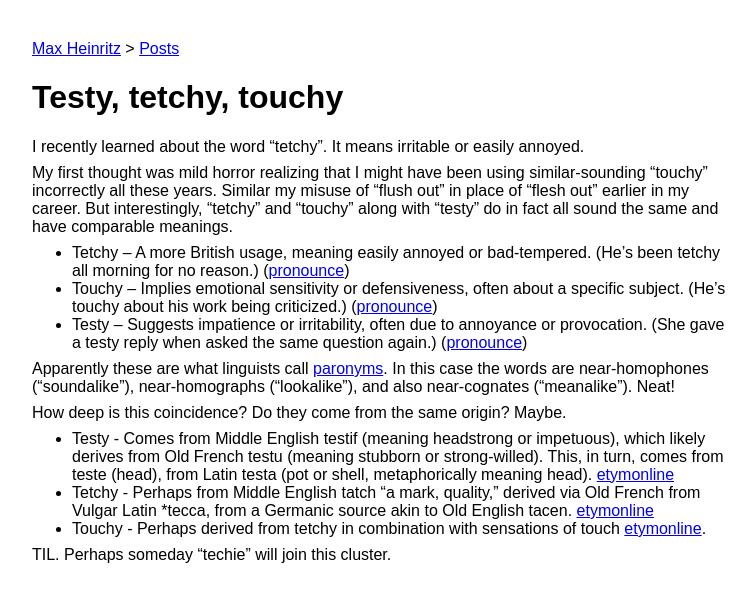
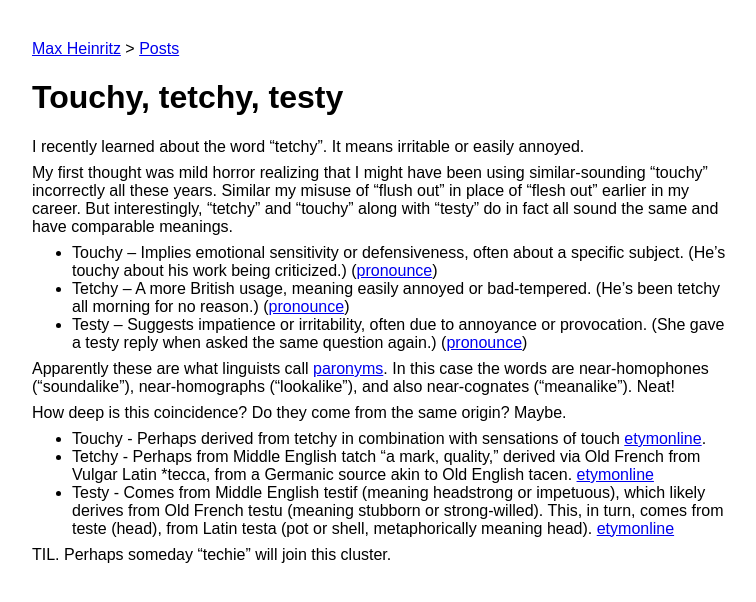
Before and after one commit to maxh/maxheinritz.com, a Jekyll site: the page built from _posts/2025-02-03-touchy-tetchy-testy.md, in a window 1280 px wide. Shown: the top 602 px of the page, without its empty margins (108-864 px from the left). Built offline with Jekyll 4.4.1, drawn with Linux system fonts in a browser that asks for light colours.

Commit message:
more notes

```diff
--- a/_posts/2025-02-03-testy-tetchy-touchy.md
+++ b/_posts/2025-02-03-touchy-tetchy-testy.md
@@ -1,5 +1,5 @@
 ---
-title: Testy, tetchy, touchy
+title: Touchy, tetchy, testy
 layout: post
 tags: []
 ---
@@ -8,16 +8,16 @@ I recently learned about the word "tetchy". It means irritable or easily annoyed
 
 My first thought was mild horror realizing that I might have been using similar-sounding "touchy" incorrectly all these years. Similar my misuse of "flush out" in place of "flesh out" earlier in my career. But interestingly, "tetchy" and "touchy" along with "testy" do in fact all sound the same and have comparable meanings.
 
+- Touchy – Implies emotional sensitivity or defensiveness, often about a specific subject. (He's touchy about his work being criticized.) ([pronounce](https://www.google.com/search?q=touchy))
 - Tetchy – A more British usage, meaning easily annoyed or bad-tempered. (He's been tetchy all morning for no reason.) ([pronounce](https://www.google.com/search?q=tetchy))
-- Touchy – Implies emotional sensitivity or defensiveness, often about a specific subject. (He's touchy about his work being criticized.) ([pronounce](https://www.google.com/search?q=touchy))
 - Testy – Suggests impatience or irritability, often due to annoyance or provocation. (She gave a testy reply when asked the same question again.) ([pronounce](https://www.google.com/search?q=testy))
 
 Apparently these are what linguists call [paronyms](https://en.wikipedia.org/wiki/Paronym). In this case the words are near-homophones ("soundalike"), near-homographs ("lookalike"), and also near-cognates ("meanalike"). Neat!
 
 How deep is this coincidence? Do they come from the same origin? Maybe.
 
+- Touchy - Perhaps derived from tetchy in combination with sensations of touch [etymonline](https://www.etymonline.com/word/touchy).
+- Tetchy - Perhaps from Middle English tatch "a mark, quality," derived via Old French from Vulgar Latin *tecca, from a Germanic source akin to Old English tacen. [etymonline](https://www.etymonline.com/word/tetchy)
 - Testy - Comes from Middle English testif (meaning headstrong or impetuous), which likely derives from Old French testu (meaning stubborn or strong-willed). This, in turn, comes from teste (head), from Latin testa (pot or shell, metaphorically meaning head). [etymonline](https://www.etymonline.com/search?q=testy)
-- Tetchy - Perhaps from Middle English tatch "a mark, quality," derived via Old French from Vulgar Latin *tecca, from a Germanic source akin to Old English tacen. [etymonline](https://www.etymonline.com/word/tetchy)
-- Touchy - Perhaps derived from tetchy in combination with sensations of touch [etymonline](https://www.etymonline.com/word/touchy).
 
 TIL. Perhaps someday "techie" will join this cluster.
```
